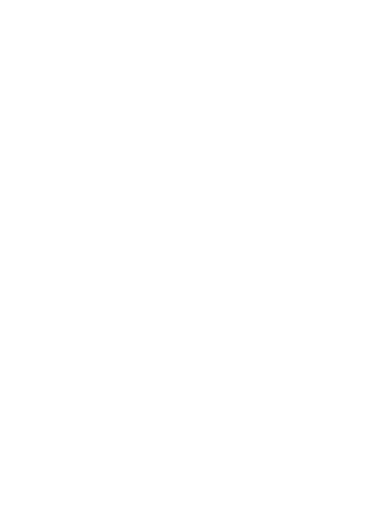
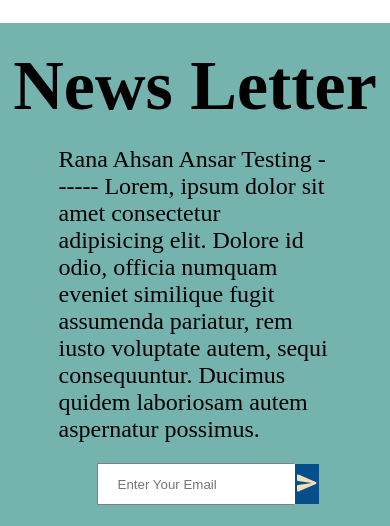
Before and after one commit to ranaahsanansar/e-commerce-frontend-react, a React (Create React App) app: page / in a window 390 px wide. Shown: the part 4108-4634 px from the top of the page. Before the commit the page ends 4131 px from the top, so only its background shows below. Built offline with nearby package versions, Linux system fonts and the light colour scheme; a web font is replaced by a local one.

Commit message:
Create NewLetter Section without responsiveness

```diff
--- /dev/null
+++ b/src/components/NewsLetter.jsx
@@ -0,0 +1,67 @@
+import React from 'react'
+import SendRoundedIcon from '@mui/icons-material/SendRounded';
+import styled from 'styled-components';
+
+
+const Container = styled.div`
+    height: 60vh;
+    background-color: #57a39dd1;
+    display: flex;
+    align-items: center;
+    justify-content: center;
+    flex-direction: column;
+`
+
+const Title = styled.h1`
+font-size: 70px;
+ margin-bottom: 20px;
+`
+
+const Description = styled.div`
+    font-size: 24px;
+    font-weight: 300;
+    margin-bottom: 20px;
+    width: 70%;
+`
+const InputContainer = styled.div`
+ width: 50%;
+ height: 40px;
+ background-color: white;
+ display: flex;
+ justify-content: space-between;
+ border: 1px solid grey;
+`
+const Input = styled.input`
+    border: none;
+    flex : 8;
+    padding-left: 20px;
+`
+const Button = styled.button`
+    flex: 1;
+    border: none;
+    background-color: #064f8a;
+    color: wheat;
+    cursor: pointer;
+`
+
+function NewsLetter() {
+  return (
+    <Container>
+        <Title>
+            News Letter
+        </Title>
+        <Description>
+            Rana Ahsan Ansar Testing ------
+            Lorem, ipsum dolor sit amet consectetur adipisicing elit. Dolore id odio, officia numquam eveniet similique fugit assumenda pariatur, rem iusto voluptate autem, sequi consequuntur. Ducimus quidem laboriosam autem aspernatur possimus.
+        </Description>
+        <InputContainer>
+            <Input placeholder='Enter Your Email' />
+            <Button>
+                <SendRoundedIcon />
+            </Button>
+        </InputContainer>
+    </Container>
+  )
+}
+
+export default NewsLetter
--- a/src/pages/Home.jsx
+++ b/src/pages/Home.jsx
@@ -4,6 +4,7 @@
 import Navbar from '../components/Navbar'
 import Slider from '../components/Slider'
 import Products from '../components/Products'
+import NewsLetter from '../components/NewsLetter'
 
 function Home() {
   return (
@@ -13,6 +14,7 @@
         <Slider />
         <Categories />
         <Products />
+        <NewsLetter />
     </>
 
   )
```
